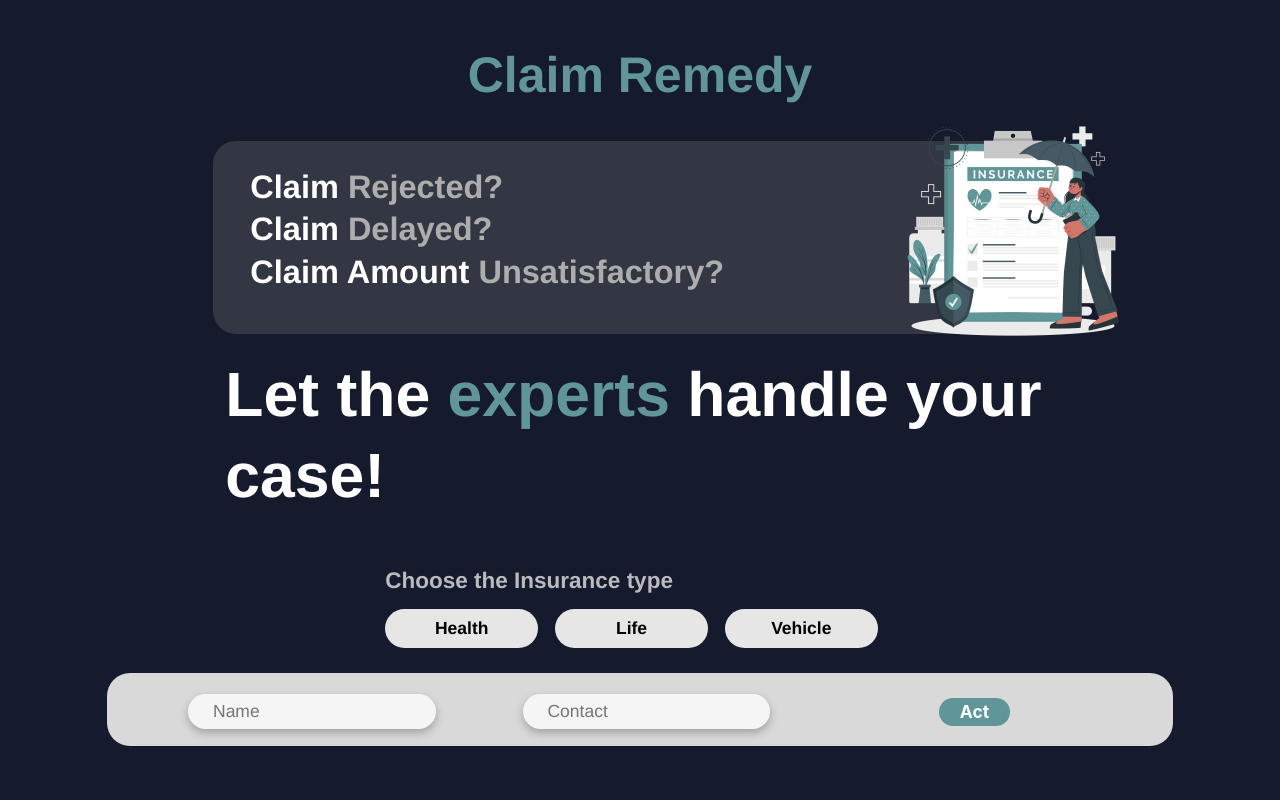
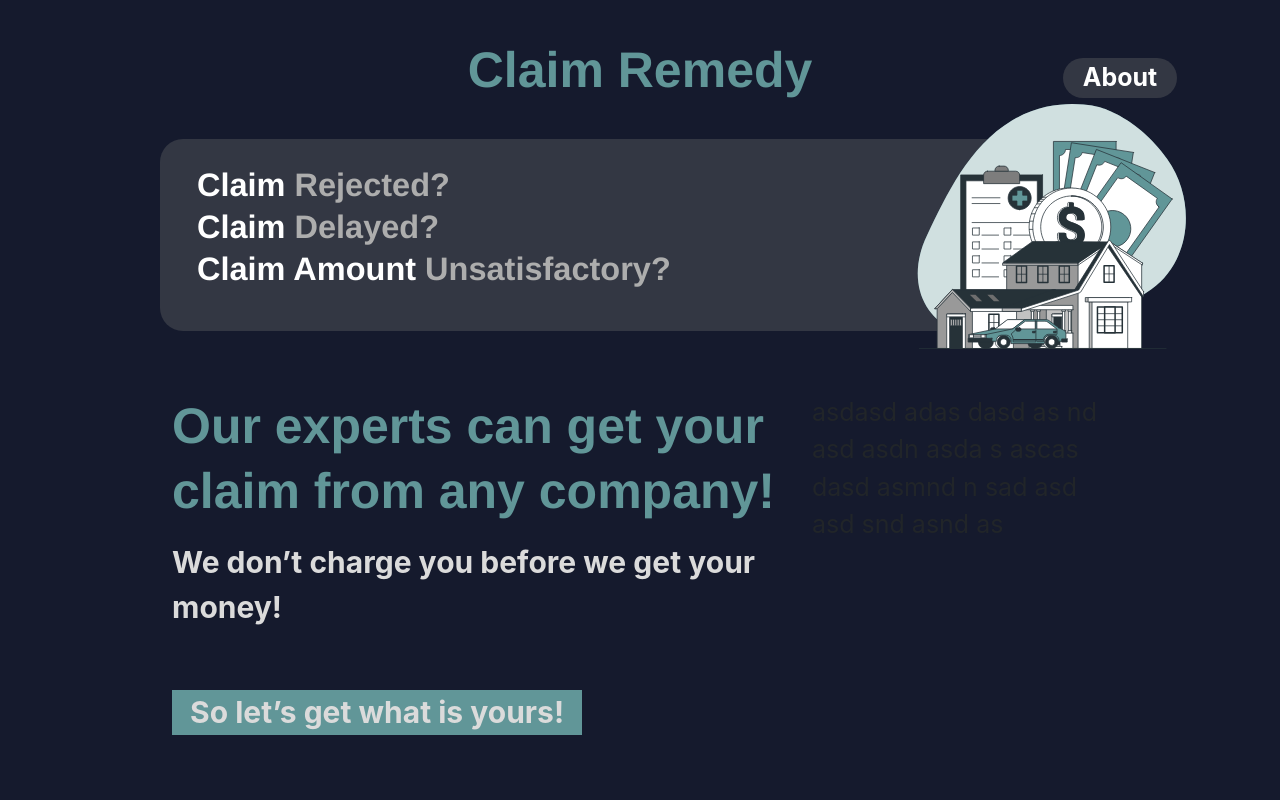
Before and after one commit to Eren00Yeager/initial-survey, a Next.js app: page /insurance-claim-issues in a window 1280 px wide. Shown: the top 800 px of the page. Built offline with nearby package versions, Linux system fonts and the light colour scheme.

Commit message:
infiniteth change

```diff
--- a/components/InsuranceClaims.js
+++ b/components/InsuranceClaims.js
@@ -2,7 +2,7 @@ import InsuranceStyles from "../styles/InsuranceClaims.module.scss";
 import { Row, Container, Col, Form } from "react-bootstrap";
 import { useState, useRef } from "react";
 import Image from "next/image";
-import fail from "../pic/rejecc.png";
+import fail from "../pic/rejecc.svg";
 
 const Insurance = () => {
   const [type, setType] = useState("");
@@ -13,7 +13,7 @@ const Insurance = () => {
     e.preventDefault();
     console.log([type, name, contact]);
 
-    if(type==""){
+    if (type == "") {
       alert("Select the insurance type");
       return;
     }
@@ -43,12 +43,18 @@ const Insurance = () => {
     <Container className={InsuranceStyles.Container}>
       <br />
       <Row>
+        <Col></Col>
+        <Col lg="6">
           <p className={InsuranceStyles.font1}>Claim Remedy</p>
+        </Col>
+        <Col className={InsuranceStyles.about1} style={{ textAlign: "center" }}>
+          <button className={InsuranceStyles.changeB}>About</button>
+        </Col>
       </Row>
-      <Row style={{ paddingTop: "0.5em" }}>
+      <Row style={{ paddingTop: "0.8em" }}>
         <Col></Col>
 
-        <Col xs="10" lg="8" className={InsuranceStyles.giveBorder}>
+        <Col xs="10" lg="9" className={InsuranceStyles.giveBorder}>
           <div className={InsuranceStyles.forDivflex}>
             <p className={InsuranceStyles.font2}>
               Claim <span style={{ color: "#ADADAD" }}>Rejected?</span>
@@ -60,177 +66,56 @@ const Insurance = () => {
             </p>
             <div className={InsuranceStyles.forSpImage}>
               {" "}
-              <Image src={fail} width="250%" height="250%" />
+              <Image src={fail} width="300%" height="300%" />
             </div>
           </div>
         </Col>
         <Col></Col>
       </Row>
+      <br />
 
+      <Row style={{ paddingTop: "1em" }}>
+        <Col></Col>
+        <Col lg="9">
           <Row>
-        <Col lg="2" xs="1"></Col>
-        <Col lg="8" xs="10">
-          <div style={{ paddingTop: "0.8em" }}>
-            <p className={InsuranceStyles.font3}>
-              Let the
-              <span style={{ color: "#619698" }}> experts </span>
-              handle your case!
+            <Col lg="8">
+              <p
+                className={InsuranceStyles.font1}
+                style={{ textAlign: "left" }}
+              >
+                {" "}
+                Our experts can get your claim from any company!
               </p>
-          </div>
+              <p className={InsuranceStyles.pforsomeText}>
+                We don’t charge you before we get your money!
+              </p>
+              <p className={InsuranceStyles.pforsomeText2}>So let’s get what
+                is yours!</p>
+            </Col>
+            <Col>
+              <p >
+                asdasd adas dasd as nd asd asdn asda s ascas dasd asmnd n sad
+                asd asd snd asnd as
+              </p>
+            </Col>
+          </Row>
         </Col>
 
         <Col></Col>
       </Row>
 
       <br />
-      <Row>
-        <Col lg="1" xs="1"></Col>
-        <Col lg="10" xs="10">
-          <Form className={InsuranceStyles.formouter} onSubmit={submitHandler}>
-            <Row>
-              <Col></Col>
-              <Col xs="10" lg="6">
-                <p className={InsuranceStyles.radiocontent}>
-                  Choose the Insurance type
-                </p>
-                <Row>
-                  <div class="btn-group" role="group">
-                    <Col>
-                      {" "}
-                      <input
-                        type="radio"
-                        class="btn-check"
-                        name="btnradio"
-                        id="btnradio1"
-                        autoComplete="off"
-                        value="Health"
-                        onClick={(e) => setType(e.target.value)}
-                      />
-                      <label
-                        class={`btn btn-primary ${InsuranceStyles.button}`}
-                        for="btnradio1"
-                      >
-                        Health
-                      </label>
-                    </Col>
-                    <Col>
-                      <input
-                        type="radio"
-                        class="btn-check"
-                        name="btnradio"
-                        id="btnradio2"
-                        autoComplete="off"
-                        value="Life"
-                        onClick={(e) => setType(e.target.value)}
-                      />
-                      <label
-                        class={`btn btn-primary ${InsuranceStyles.button}`}
-                        for="btnradio2"
-                      >
-                        Life
-                      </label>
-                    </Col>
-                    <Col>
-                      <input
-                        type="radio"
-                        class="btn-check"
-                        name="btnradio"
-                        id="btnradio3"
-                        autoComplete="off"
-                        value="Vehicle"
-                        onClick={(e) => setType(e.target.value)}
-                      />
-                      <label
-                        class={`btn  btn-primary  ${InsuranceStyles.button}`}
-                        for="btnradio3"
-                      >
-                        Vehicle
-                      </label>
-                    </Col>
-                  </div>
-                </Row>
-                {/*
-            <Col>
-              <Button className={InsuranceStyles.button} name="Health" value="Health" onClick={buttonClick}>Health</Button>
-            </Col>
-            <Col>
-              <Button className={InsuranceStyles.button} name="Life" value="Life" onClick={buttonClick}>Life</Button>
-            </Col>
-            <Col>
-              <Button className={InsuranceStyles.button} name="Vehicle" value="Vehicle" onClick={buttonClick}>Vehicle</Button>
-            </Col> */}
-              </Col>
-              <Col></Col>
-            </Row>
-            <Row>
-              <div className={InsuranceStyles.forForm}>
-                <div className={InsuranceStyles.forInp}>
-                  {" "}
-                  <input
-                    className={InsuranceStyles.input}
-                    id="name"
-                    type="name"
-                    name="name"
-                    placeholder="Name"
-                    required
-                    value={name}
-                    onChange={(e) => setName(e.target.value)}
-                  />
-                </div>
 
-                <div className={InsuranceStyles.forInp}>
-                  <input
-                    className={InsuranceStyles.input}
-                    id="contact"
-                    type="contact"
-                    name="contact"
-                    placeholder="Contact"
-                    pattern="[0-9]{10}"
-                    required
-                    value={contact}
-                    onChange={(e) => setContact(e.target.value)}
-                  />
-                </div>
-                <div className={InsuranceStyles.forSub}>
-                  <button type="submit" className={InsuranceStyles.submit}>
-                    Act
-                  </button>
-                </div>
-              </div>
-            </Row>
-          </Form>
-        </Col>
-        <Col></Col>
-      </Row>
       <br />
       <br />
-      <Row>
-        <Col></Col>
-        <Col className={InsuranceStyles.about} xs="10" lg="10">
-          <h1 className={InsuranceStyles.aboutHead}>About us</h1>{" "}
-          <p className={InsuranceStyles.aboutDesc}>
-            {" "}
-            We are engineers pained by the situation where People who pay
-            premiums for years have to struggle to get their claims. An
-            individual finds oneself helpless in front of the big companies and
-            their ever confusing terms and conditions.
-            <br />
-            <br />
-            Tired of this, we decided to change it forever through Claim Remedy.
-            At Claim Remedy, we provide individuals legal help to fight for
-            their claims. With our robust system, we believe we would succeed on
-            the misson.
-          </p>
-        </Col>
-        <Col></Col>
-      </Row>
+
       <br />
       <br />
       <Row className={InsuranceStyles.forFooter}>
         <Col></Col>
         <Col lg="8">
           <p className={InsuranceStyles.footerText}>
-            We are just a call away  @+91&nbsp;7297803114
+            We are just a call away @+91&nbsp;7297803114
           </p>
           <p className={InsuranceStyles.footerText2}>
             or mail us at
--- a/styles/InsuranceClaims.module.scss
+++ b/styles/InsuranceClaims.module.scss
@@ -9,6 +9,7 @@
 
   .font2 {
     text-align: left;
+    z-index: 1;
   }
 
   .font3 {
@@ -78,7 +79,7 @@
 
   .forSpImage {
     position: absolute;
-    top: -20%;
+    top: -30%;
     right: -10%;
   }
 }
@@ -156,8 +157,6 @@
     height: 100%;
     width: 100%;
   }
-
-
 }
 
 .font1 {
@@ -166,6 +165,7 @@
   font-style: normal;
   font-weight: 700;
   font-size: 2em;
+  line-height: 1.3em;
 
   color: #619698;
 }
@@ -310,7 +310,7 @@
   color: #000000;
 }
 
-.footerText2{
+.footerText2 {
   text-align: center;
 
   margin-top: 0;
@@ -318,12 +318,12 @@
   font-style: normal;
   font-weight: 600;
   font-size: 0.8em;
-  color:black;
+  color: black;
   opacity: 0.52;
   padding-bottom: 0.8em;
 }
 
-.footerText3{
+.footerText3 {
   text-align: center;
 
   font-family: "helvetica";
@@ -332,3 +332,48 @@
 
   margin-bottom: 0;
 }
+
+.changeB {
+  font-size: 1em;
+  font-weight: 700;
+  font-style: normal;
+
+  border-radius: 33px;
+  border: none;
+  padding-left: 0.8em;
+  padding-right: 0.8em;
+
+  background-color: #333743;
+  color: white;
+}
+
+.changeB:hover {
+  opacity: 0.8;
+}
+.about1 {
+  display: flex;
+  flex-direction: row;
+  align-items: center;
+  justify-content: center;
+}
+
+.pforsomeText {
+  font-style: normal;
+  font-weight: 700;
+  font-size: 30px;
+
+  color: #dbdbdb;
+}
+
+.pforsomeText2 {
+  font-style: normal;
+  font-weight: 700;
+  font-size: 30px;
+  width: fit-content;
+  padding-left: 0.6em;
+  padding-right: 0.6em;
+  margin-top: 2em;
+
+  color: #dbdbdb;
+  background-color: #619698;
+}
```
Also changed, not shown: pic/rejecc.svg (added). Lines whose indentation alone changed are shown as unchanged.
